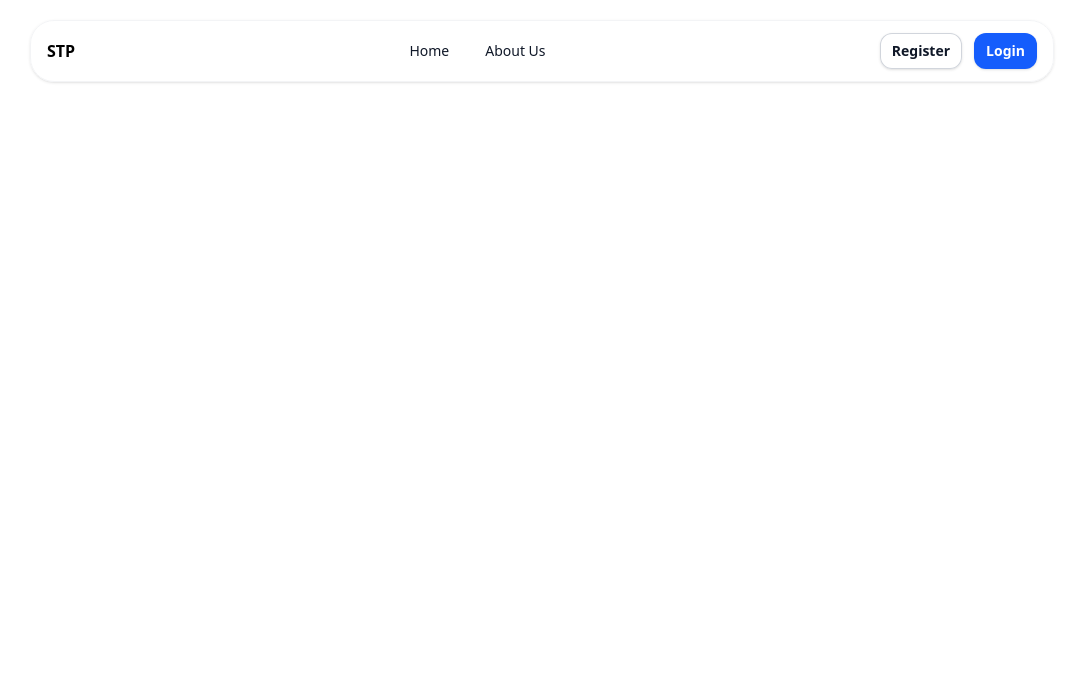
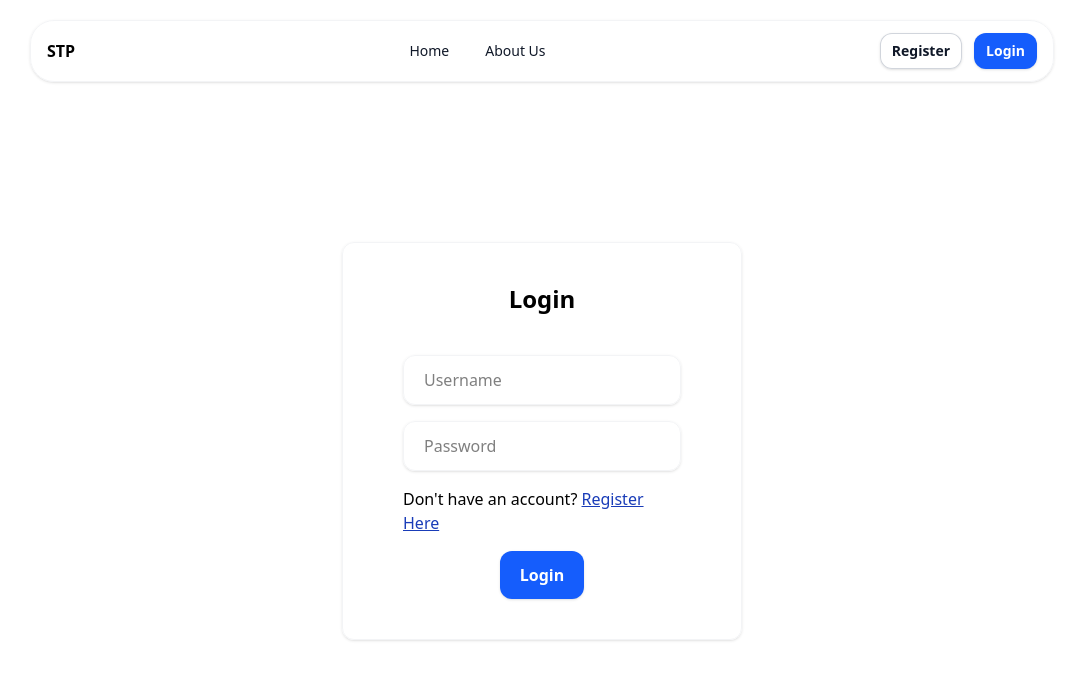
Before and after one commit to shakyaa89/react-practice, a React (Vite) app: page /login in a window 1280 px wide. Shown: the top 680 px of the page, without its empty margins (98-1181 px from the left). Built offline with nearby package versions, Linux system fonts and the light colour scheme.

Commit message:
Updated the Login Form

```diff
--- a/src/components/LoginForm.tsx
+++ b/src/components/LoginForm.tsx
@@ -1,57 +1,66 @@
+import { useState, type ChangeEvent, type ChangeEventHandler } from "react";
 import { Link } from "react-router-dom";
 
 const LoginForm = () => {
+  const [username, setUsername] = useState("");
+  const [password, setPassword] = useState("");
+  const [showEmptyFieldsModal, setEmptyFieldsModalValue] = useState(false);
+
+  const handleUsernameChange = (e: React.ChangeEvent<HTMLInputElement>) => {
+    setUsername(e.target.value);
+  };
+
+  const handlePasswordChange = (e: React.ChangeEvent<HTMLInputElement>) => {
+    setPassword(e.target.value);
+  };
+
+  const handleSubmit = (e: React.FormEvent<HTMLFormElement>) => {
+    e.preventDefault();
+    if (username === "" || password === "") {
+      setEmptyFieldsModalValue(true);
+      return;
+    }
+  };
+
+  const closeModal = () => {
+    setEmptyFieldsModalValue(false);
+  };
+
   return (
     <div>
       <div className="w-100 flex items-center justify-center flex-col gap-10 border border-gray-100 bg-white/80 py-3 shadow backdrop-blur-lg px-15 py-10 rounded-xl ">
-        <h1 className="text-2xl font-bold">Register</h1>
-        <form className="flex flex-col gap-4 w-full">
+        <h1 className="text-2xl font-bold">Login</h1>
+        <form className="flex flex-col gap-4 w-full" onSubmit={handleSubmit}>
           <input
             type="text"
             name="username"
             placeholder="Username"
-            // value={username}
-            // onChange={handleUsernameChange}
+            value={username}
+            onChange={handleUsernameChange}
             className=" text-[16px] rounded-xl border border-gray-100 bg-white/80 py-3 px-5 shadow backdrop-blur-lg"
-          />
-          <input
-            type="email"
-            name="email"
-            placeholder="Email"
-            // value={email}
-            // onChange={handleEmailChange}
-            className="text-[16px] rounded-xl border border-gray-100 bg-white/80 py-3 px-5 shadow backdrop-blur-lg"
           />
           <input
             type="password"
             name="pass"
             placeholder="Password"
-            // value={pass}
-            // onChange={handlePasswordChange}
-            className="text-[16px] rounded-xl border border-gray-100 bg-white/80 py-3 px-5 shadow backdrop-blur-lg"
-          />
-          <input
-            type="password"
-            name="re-pass"
-            placeholder="Re-type Password"
-            // value={repass}
-            // onChange={handleRePasswordChange}
+            value={password}
+            onChange={handlePasswordChange}
             className="text-[16px] rounded-xl border border-gray-100 bg-white/80 py-3 px-5 shadow backdrop-blur-lg"
           />
           <p className="m-auto">
-            Already have an account?{" "}
-            <Link to="/login" className="text-blue-800 underline">
-              Login Here
+            Don't have an account?{" "}
+            <Link to="/register" className="text-blue-800 underline">
+              Register Here
             </Link>
           </p>
           <input
             type="submit"
-            value="Register"
+            value="Login"
             className="m-auto cursor-pointer rounded-xl bg-blue-600 px-3 py-3 px-5 text-[16px] font-semibold text-white shadow-sm transition-all duration-150 hover:bg-blue-500"
           />
         </form>
 
-        {/* {showModal && (
+        {showEmptyFieldsModal && (
           <div className="fixed inset-0 flex justify-center items-center ">
             <div className="bg-white p-6 rounded-lg shadow-xl w-80 border border-gray-100 flex flex-col justify-center items-center">
               <h2 className="text-xl font-semibold text-red-500">Error</h2>
@@ -68,7 +77,7 @@ const LoginForm = () => {
           </div>
         )}
 
-        {showPassModal && (
+        {/* {showPassModal && (
           <div className="fixed inset-0 flex justify-center items-center ">
             <div className="bg-white p-6 rounded-lg shadow-xl w-80 border border-gray-100 flex flex-col justify-center items-center">
               <h2 className="text-xl font-semibold text-red-500">Error</h2>
--- a/src/pages/LoginPage.tsx
+++ b/src/pages/LoginPage.tsx
@@ -1,10 +1,11 @@
+import LoginForm from "../components/LoginForm";
 
 const LoginPage = () => {
   return (
-    <div>
+    <div className="flex items-center justify-center max-h-screen max-w-screen mt-40">
+      <LoginForm />
+    </div>
+  );
+};
 
-    </div>
-  )
-}
-
-export default LoginPage
+export default LoginPage;
```
